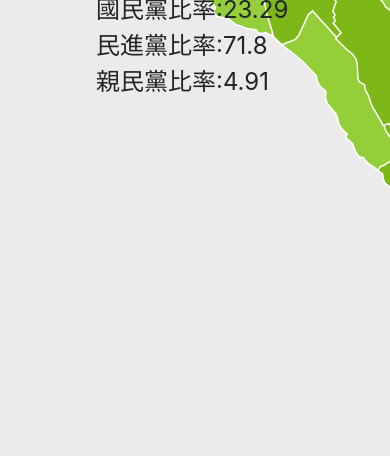
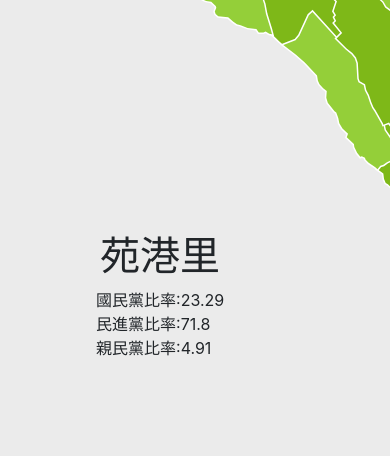
Before and after one commit to benebsiny/Election-result-graph-for-Yuanli-township, a website: page index.html in a window 390 px wide. Shown: the part 498-954 px from the top of the page. Drawn offline with nearby package versions, Linux system fonts and the light colour scheme.

Commit message:
手機板響應式排版

```diff
--- a/index.html
+++ b/index.html
@@ -51,6 +51,13 @@
         #svg {
             min-width: 800px;
             min-width: 800px;
+        }
+
+        @media screen and (max-width: 600px){
+            .info{
+                transform: translateY(0%);
+                font-size: 1rem;
+            }
         }
     </style>
 
```
